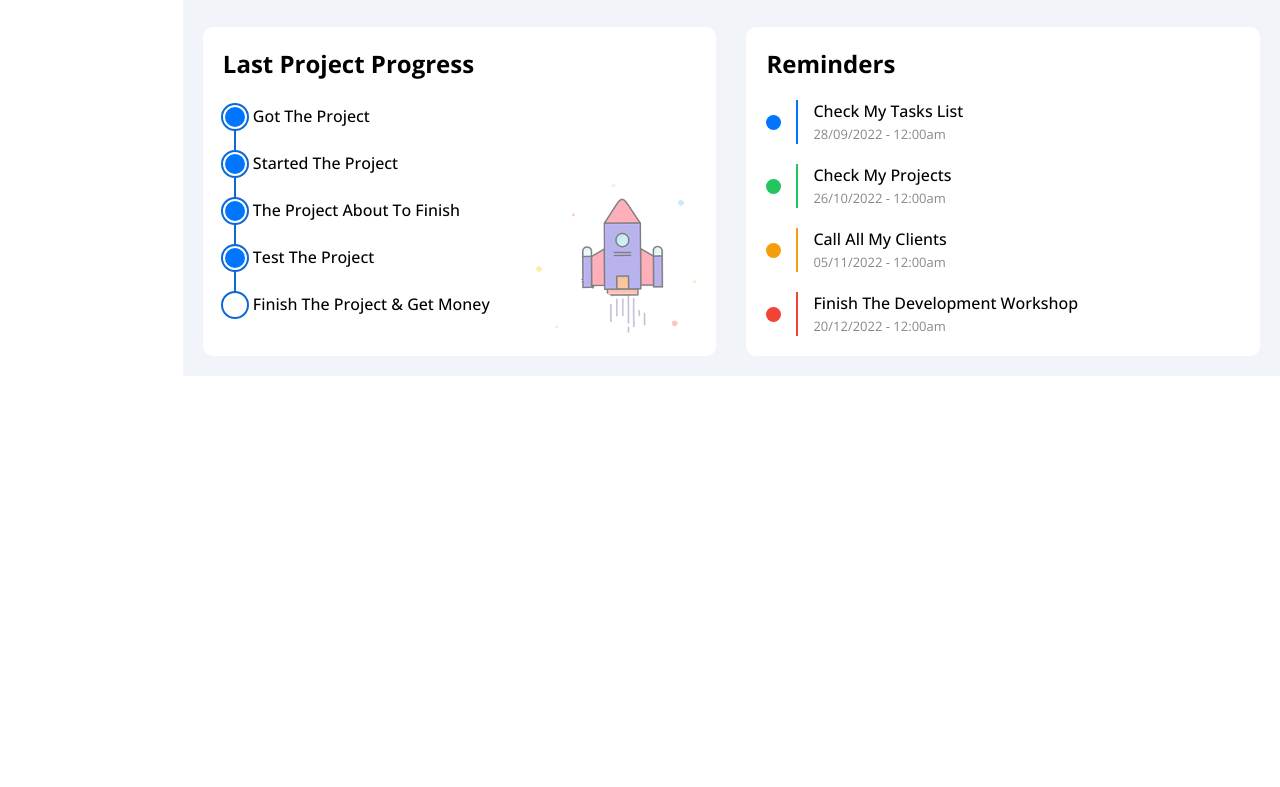
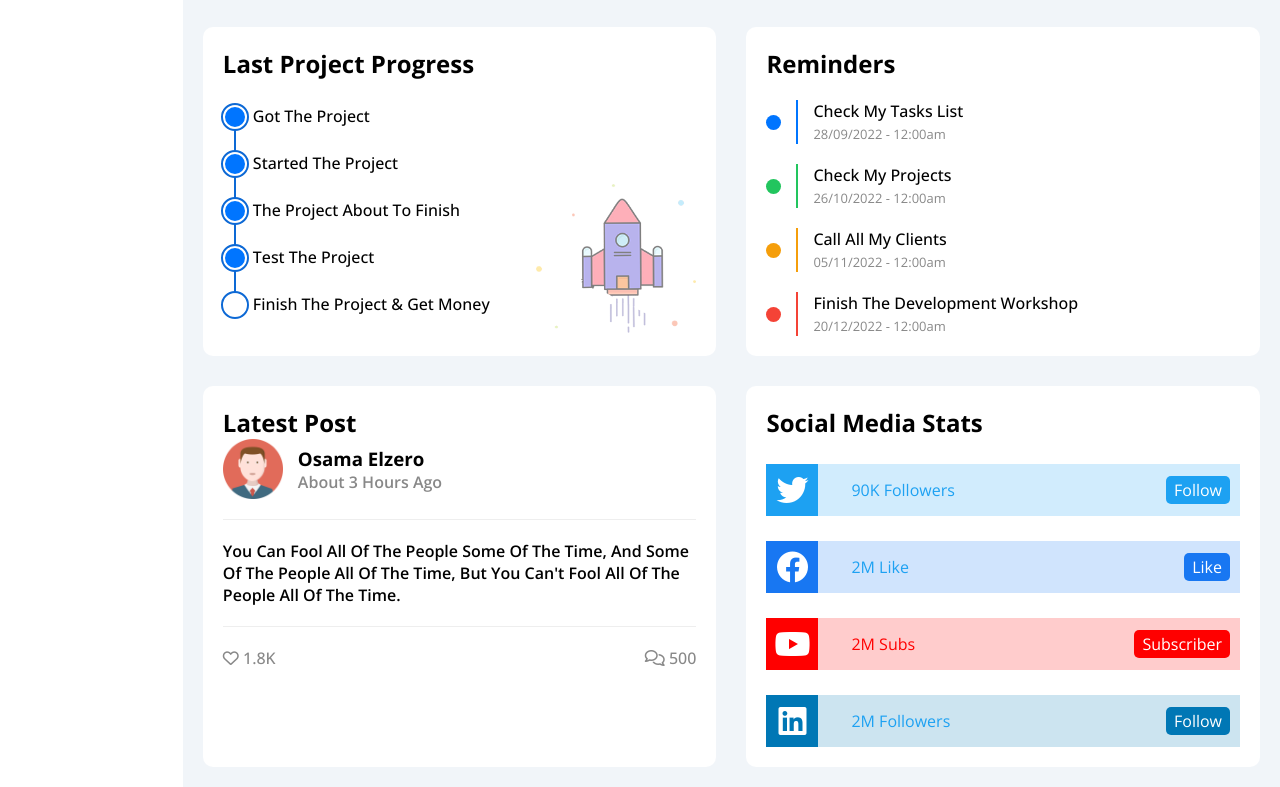
Before and after one commit to abeerAyad/Dashboard-Template, a plain HTML site: page index.html in a window 1280 px wide. Shown: the part 2039-2826 px from the top of the page. Before the commit the page ends 2415 px from the top, so only its background shows below. Drawn offline with nearby package versions, Linux system fonts and the light colour scheme.

Commit message:
post and project content

```diff
--- a/css/style.css
+++ b/css/style.css
@@ -685,6 +685,119 @@ form textarea:focus {
     border-left: 2px solid var(--red-color);
 }
 
+.info-post {
+    display: flex;
+    align-items: center;
+}
+.info-post img {
+    width: 60px;
+}
+.info-post div {
+    margin-left: 15px;
+}
+.info-post div p {
+    color: var(--grey-color);
+    font-weight: 600;
+}
+
+.latest .details-post {
+    font-weight: 600;
+    padding:  20px 0;
+    border-top: 1px solid #eee;
+        border-bottom: 1px solid #eee;
+        margin-top: 20px;
+}
+
+.latest ul {
+    display: flex;
+    justify-content: space-between;
+    align-items: center;
+    margin: 20px 0 0;
+}
+
+.latest li {
+    color: var(--grey-color);
+    font-weight: 500;
+}
+.social-details .twitter {
+    background-color: rgb(29 161 242 / 20%);
+}
+.social-details div {
+    margin-top: 25px;
+    padding: 15px;
+    position: relative;
+}
+.social-details  div i {
+    font-size: 2em;
+    color: white;
+    width: 52px;
+    position: absolute;
+    top: 0;
+    bottom: 0;
+    left: 0;
+    display: flex;
+    justify-content: center;
+    align-items: center;
+    transition: 0.4s;
+}
+.social-details div:hover i {
+    transform: rotate(6deg);
+}
+
+.social-details div span {
+    padding-left: 70px;
+    color: #1da1f2;
+}
+
+.social-details div a {
+    position: absolute;
+    right: 10px;
+    top: 50%;
+    transform: translateY(-50%);
+    padding:3px 8px;
+    border-radius: 5px;
+    color: #fff;
+}
+
+.social-details .facebook {
+    background-color: rgb(24 119 242 / 20%);
+}
+
+.social-details .youtube {
+    background-color: rgb(255 0 0 / 20%);
+}
+.social-details .youtube span {
+        color: #ff0000;
+}
+
+.social-details .linkedin {
+    background-color: rgb(0 119 181 / 20%);
+        color: #0077b5;
+}
+
+.social-details .linkedin {
+    color: #0077b5;
+}
+
+.social-details .twitter i,
+.social-details .twitter a {
+    background-color: #1da1f2;
+}
+.social-details .youtube i,
+.social-details .youtube a {
+    background-color: #ff0000;
+}
+
+.social-details .facebook i,
+.social-details .facebook a {
+    background-color: #1877f2;
+}
+
+.social-details .linkedin i,
+.social-details .linkedin a {
+    background-color: #0077b5;
+}
+
 
 .c-blue {
     color: var(--blue-color);
--- a/index.html
+++ b/index.html
@@ -524,6 +524,68 @@
                 </ul>
             </div>
 
+            <div class="latest">
+                <div class="title">
+                    <h2>latest post</h2>
+                </div>
+                <div class="info-post">
+                    <img src="./img/avatar.png" alt="">
+                    <div>
+                        <h3>Osama Elzero</h3>
+                        <p>About 3 Hours Ago</p>
+                    </div>
+                </div>
+
+                <p class="details-post">You Can Fool All Of The People Some Of The Time, And Some Of The People All Of The Time, But You Can't Fool All Of The
+                People All Of The Time.</p>
+
+                <ul>
+                    <li>
+                        <i class="fa-regular fa-heart"></i>
+                        1.8K
+                    </li>
+
+                    <li>
+                        <i class="fa-regular fa-comments"></i>
+                        500
+                    </li>
+                </ul>
+
+            </div>
+
+            <div class="social-stat">
+                <div class="title">
+                    <h2>Social Media Stats</h2>
+                </div>
+
+                <div class="social-details">
+                    <div class="twitter">
+                        <i class="fa-brands fa-twitter"></i>
+                        <span>90K Followers</span>
+                        <a href="#">Follow</a>
+                    </div>
+
+                    <div class="facebook">
+                        <i class="fa-brands fa-facebook"></i>
+                        <span>2M Like</span>
+                        <a href="#">Like</a>
+                    </div>
+
+                    <div class="youtube">
+                        <i class="fa-brands fa-youtube"></i>
+                        <span>2M Subs</span>
+                        <a href="#">Subscriber</a>
+                    </div>
+
+                    <div class="linkedin">
+                        <i class="fa-brands fa-linkedin"></i>
+                        <span>2M Followers</span>
+                        <a href="#">Follow</a>
+                    </div>
+
+                </div>
+            </div>
+
 
 
         </div>
```
